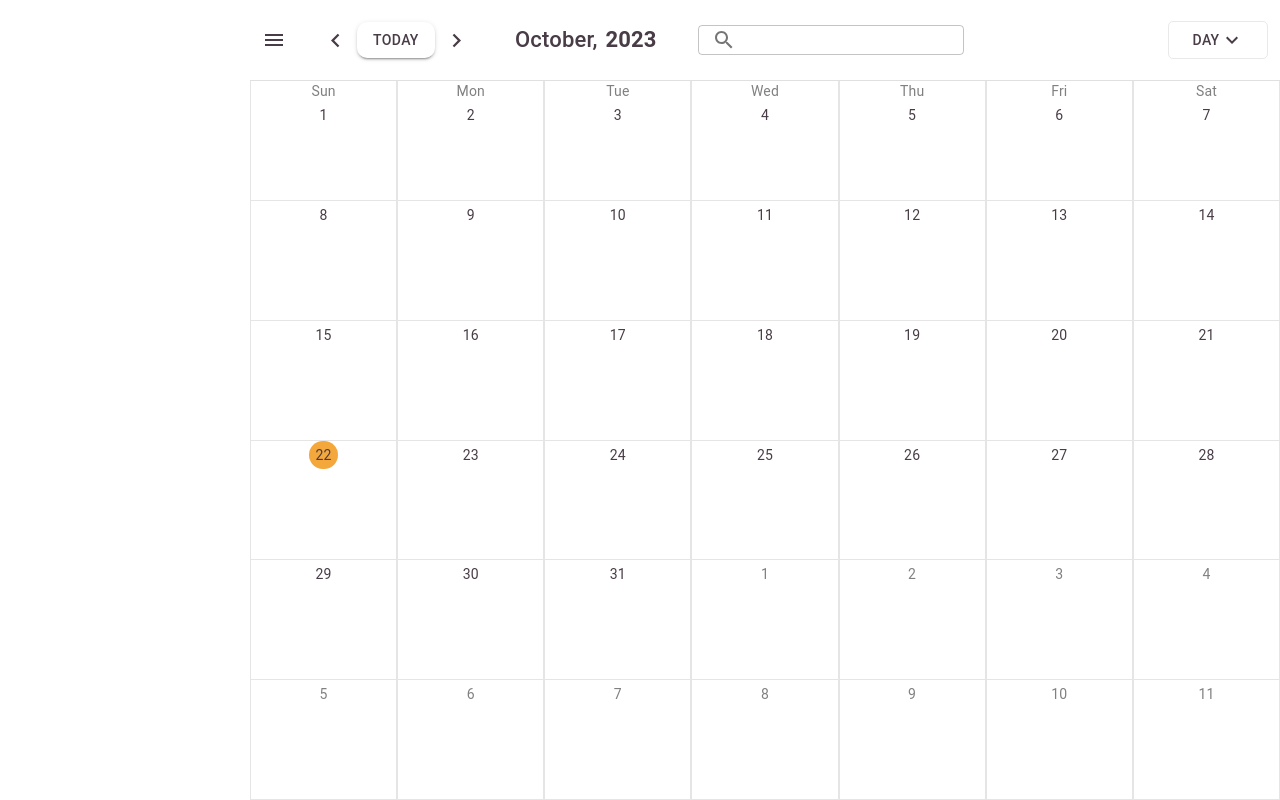
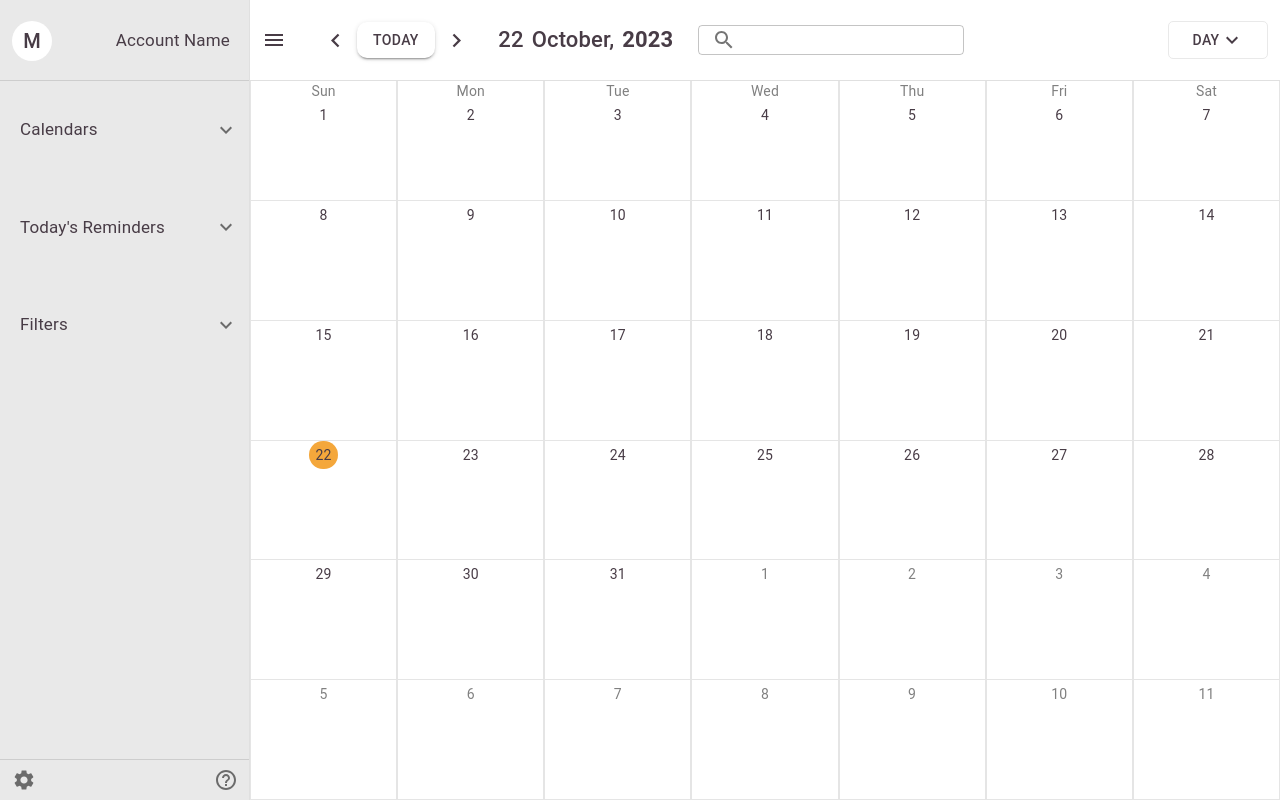
Before and after one commit to IntellyCode/IntelliSync-UI, a React (Vite) app: page / in a window 1280 px wide. Built offline with nearby package versions, Linux system fonts and the light colour scheme.

Commit message:
Bug fixes in mode and views

```diff
--- a/src/Main/Header/index.jsx
+++ b/src/Main/Header/index.jsx
@@ -11,7 +11,11 @@ import { useTheme } from '@mui/material/styles';
 
 import ArrowDropDownIcon from '@mui/icons-material/ArrowDropDown';
 
+import { getOffsetValues } from "@/ContextProviders";
+import { useModeView } from "../App_right";
 export default function Header({ handleDrawer }) {
+    const {date,setters} = getOffsetValues();
+    const {modes,views} = useModeView();
     const SharedVariables = getSharedVariables();
     const appBarStyles = {
         boxShadow: 0,
@@ -69,7 +73,7 @@ export default function Header({ handleDrawer }) {
                             >
                                 <MenuIcon fontSize="medium" />
                             </IconButton>
-                            <CurrentDate day={1} month={"November"} year={2023} />
+                            <CurrentDate variant={modes.mode}/>
                             {!matchesSm && <CalendarMode variant="condensed" />}
                             {matchesSm&&<div></div>}
                         </AccordionSummary>
@@ -107,7 +111,7 @@ export default function Header({ handleDrawer }) {
                     <MenuIcon fontSize="medium" />
                 </IconButton>
                 <Navigator />
-                <CurrentDate day={1} month={"November"} year={2023} />
+                <CurrentDate variant={modes.mode} />
                 <SearchBar />
                 <CalendarMode />
             </Toolbar>
```
